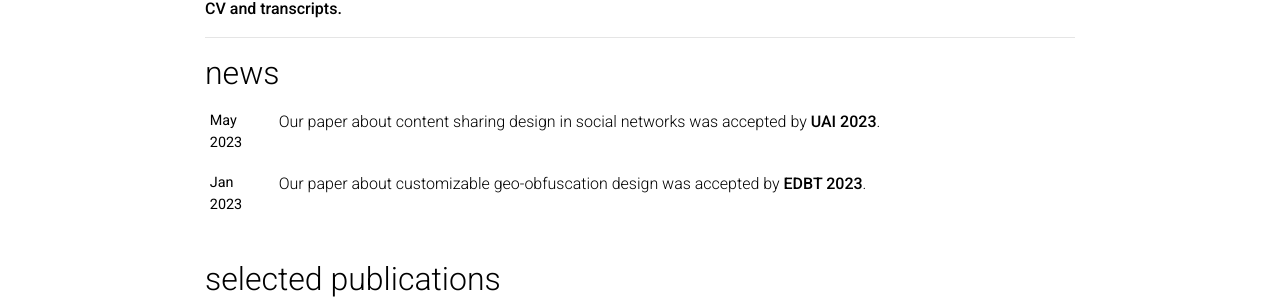
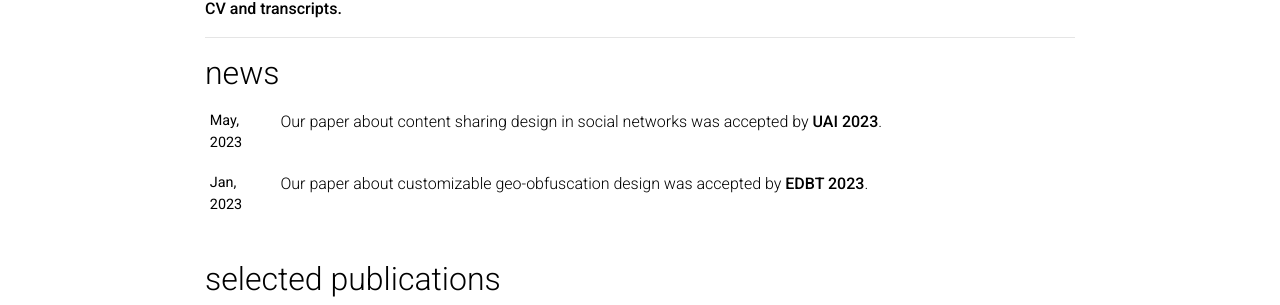
Before and after one commit to chenxiunt/chenxiunt.github.io, a Jekyll site: the page built from _pages/about.md, in a window 1280 px wide and 1244 px high. Shown: the part 644-949 px from the top of the window. Built offline with Jekyll 4.4.1, drawn with Linux system fonts in a browser that asks for light colours; full-size pictures stand in for the smaller copies a plugin makes; comment, search, counter and statistics services are not loaded; a style sheet for code colours, icons or effects is not loaded.

Commit message:
Update news.html

```diff
--- a/_includes/news.html
+++ b/_includes/news.html
@@ -13,7 +13,7 @@
               {% endif %}
               {% for item in news limit: news_limit %}
                 <tr>
-                  <th scope="row">{{ item.date | date: "%b %Y" }}</th>
+                  <th scope="row">{{ item.date | date: "%b, %Y" }}</th>
                   <td>
                     {% if item.inline -%}
                       {{ item.content | remove: '<p>' | remove: '</p>' | emojify }}
```
